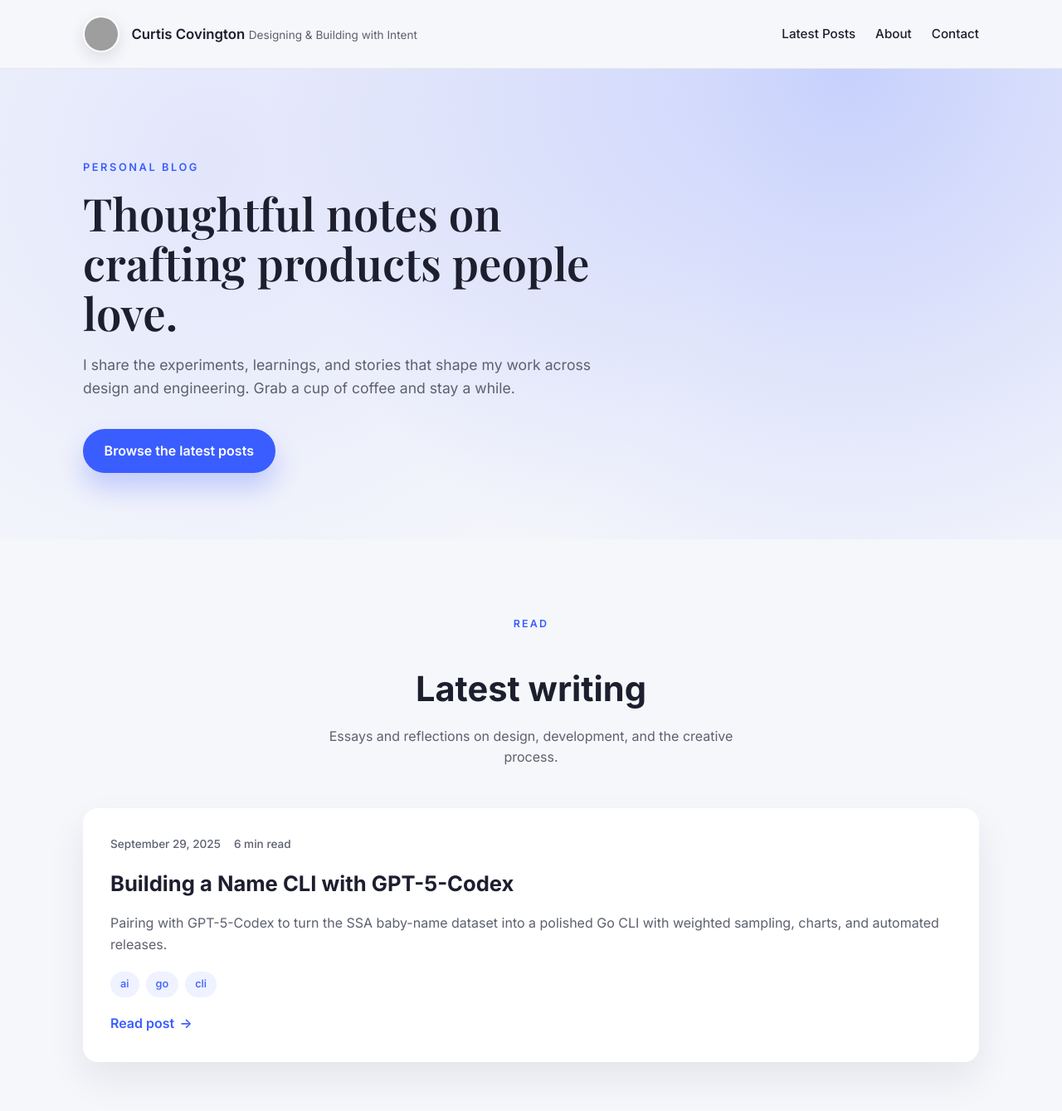
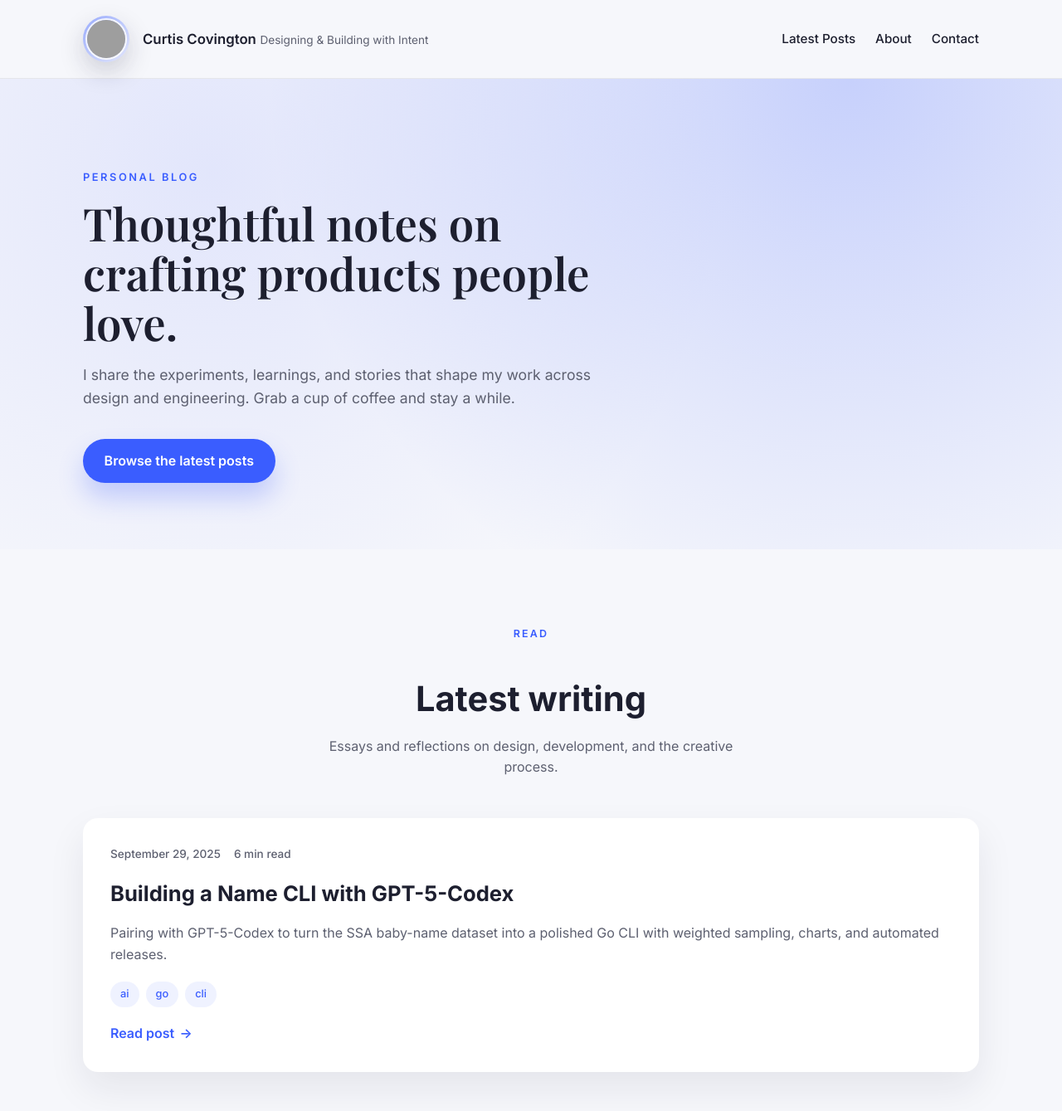
Before and after one commit to curtiscovington/curtiscovington.github.io, a Jekyll site: the page built from index.html, in a window 1280 px wide and 1400 px high. Shown: the top 1339 px of the window at 83% size. Built offline with Jekyll 4.4.1, drawn with Linux system fonts in a browser that asks for light colours; grey boxes are pictures that could not be loaded.

Commit message:
Adjust avatar focus

```diff
--- a/_layouts/default.html
+++ b/_layouts/default.html
@@ -39,13 +39,15 @@
     <header class="site-header">
       <div class="container">
         <div class="brand">
-          <img
-            class="brand__avatar"
-            src="{{ '/img/profile.png' | relative_url }}"
-            alt="Portrait of Curtis Covington"
-            width="44"
-            height="44"
-          />
+          <span class="brand__avatar-frame" aria-hidden="true">
+            <img
+              class="brand__avatar"
+              src="{{ '/img/profile.png' | relative_url }}"
+              alt="Portrait of Curtis Covington"
+              width="48"
+              height="48"
+            />
+          </span>
           <div class="brand__text">
             <a href="{{ '/' | relative_url }}" class="brand__name">{{ site.title }}</a>
             <span class="brand__tagline">Designing &amp; Building with Intent</span>
--- a/assets/css/style.css
+++ b/assets/css/style.css
@@ -64,16 +64,29 @@ img {
 .brand {
   display: flex;
   align-items: center;
-  gap: 0.9rem;
+  gap: 1rem;
+}
+
+.brand__avatar-frame {
+  display: grid;
+  place-items: center;
+  width: 56px;
+  height: 56px;
+  border-radius: 50%;
+  padding: 3px;
+  background: linear-gradient(135deg, rgba(58, 93, 255, 0.5), rgba(122, 140, 255, 0.15));
+  box-shadow: 0 12px 30px rgba(20, 24, 56, 0.18);
+  overflow: hidden;
 }
 
 .brand__avatar {
-  width: 44px;
-  height: 44px;
+  width: 100%;
+  height: 100%;
+  aspect-ratio: 1 / 1;
   border-radius: 50%;
   object-fit: cover;
-  border: 2px solid rgba(255, 255, 255, 0.75);
-  box-shadow: 0 6px 18px rgba(20, 24, 56, 0.12);
+  object-position: 50% 46%;
+  border: 2px solid rgba(255, 255, 255, 0.85);
 }
 
 .brand__name {
```
